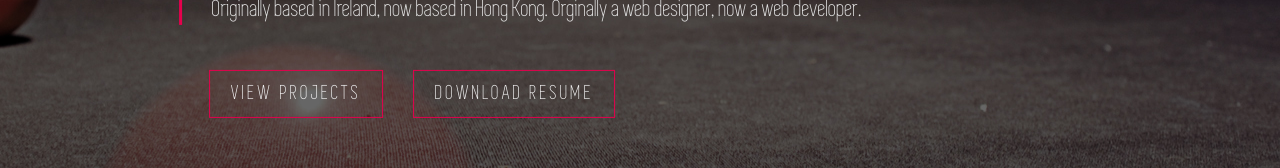
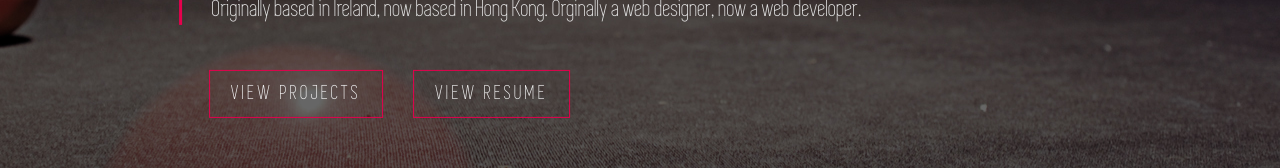
Before and after one commit to CarNg/webdev-nlv-portfolio-2019, a React (Create React App) app: page / in a window 1280 px wide. Shown: the part 456-624 px from the top of the page. Built offline with nearby package versions, Linux system fonts and the light colour scheme.

Commit message:
Added resume

```diff
--- a/src/components/Welcome/Welcome.js
+++ b/src/components/Welcome/Welcome.js
@@ -1,6 +1,7 @@
 import React from 'react'
 import style from './Welcome.module.css';
 import {Link} from 'react-router-dom'
+import resume from '../../assets/files/CarmenNgResume.pdf'
 
 export default function Welcome() {
     return (
@@ -17,8 +18,9 @@ export default function Welcome() {
                     </div>
                 </Link>
                 <div className={[style.button, "button"].join(' ')} style={{marginLeft: "0px"}}>
-                    download resume
+                    <a href={resume} target="_blank" rel="noopener noreferrer">view resume</a>
                 </div>
+
             </div>
         </div>
     )
```
Also changed, not shown: 1 other file (tests, documents, lock files or other folders).
